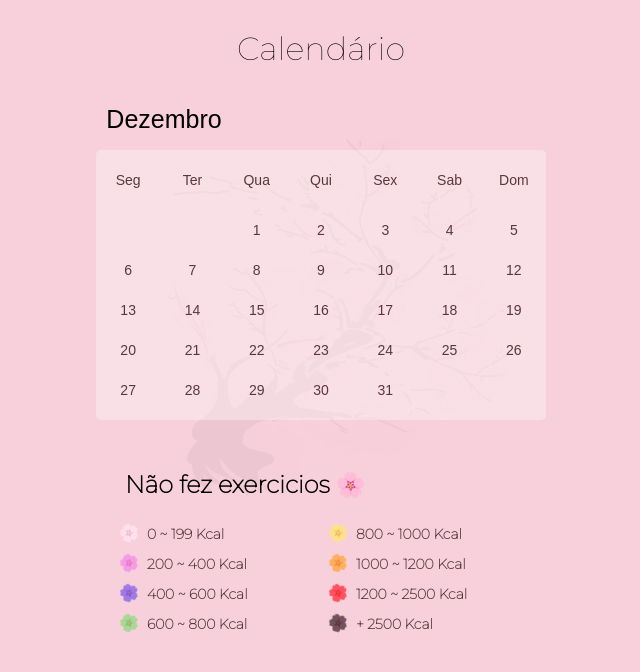
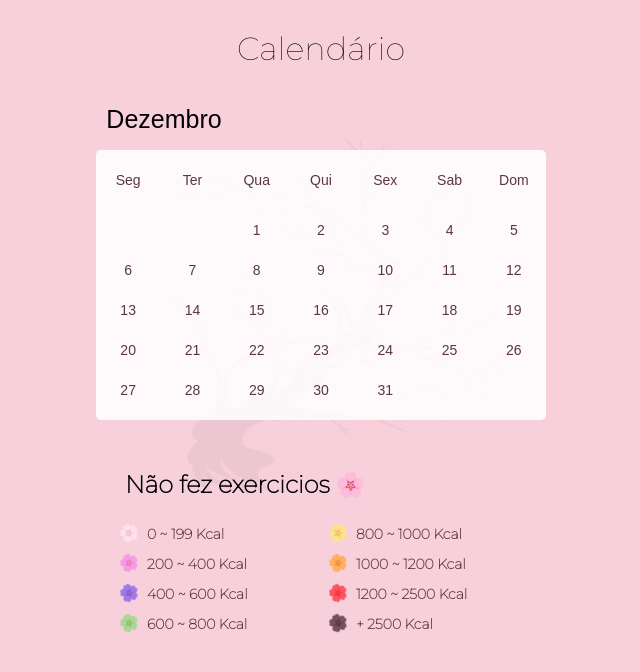
Before and after one commit to vinicius-mns/Calories-Tracker, a React (Create React App) app: page /calendar_tracker/Dezembro/2021 in a window 1280 px wide. Shown: the top 672 px of the page, without its empty margins (319-959 px from the left). Built offline with nearby package versions, Linux system fonts and the light colour scheme.

Commit message:
melhorando visibilidade

```diff
--- a/src/styles/calendar.css
+++ b/src/styles/calendar.css
@@ -1,5 +1,5 @@
 .calendar {
-  background-color: rgba(255, 255, 255, 0.322);
+  background-color: rgba(255, 255, 255, 0.884);
   left: 0;
   right: 0;
   width: 100%;
```
